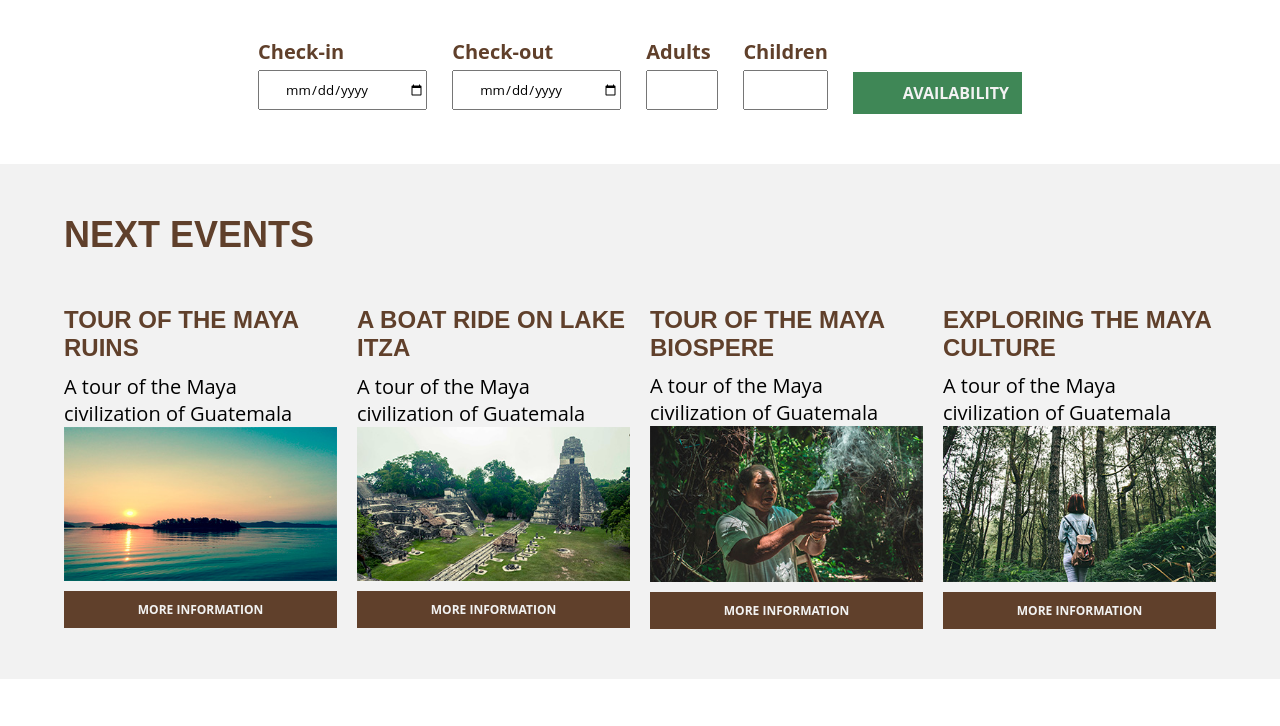
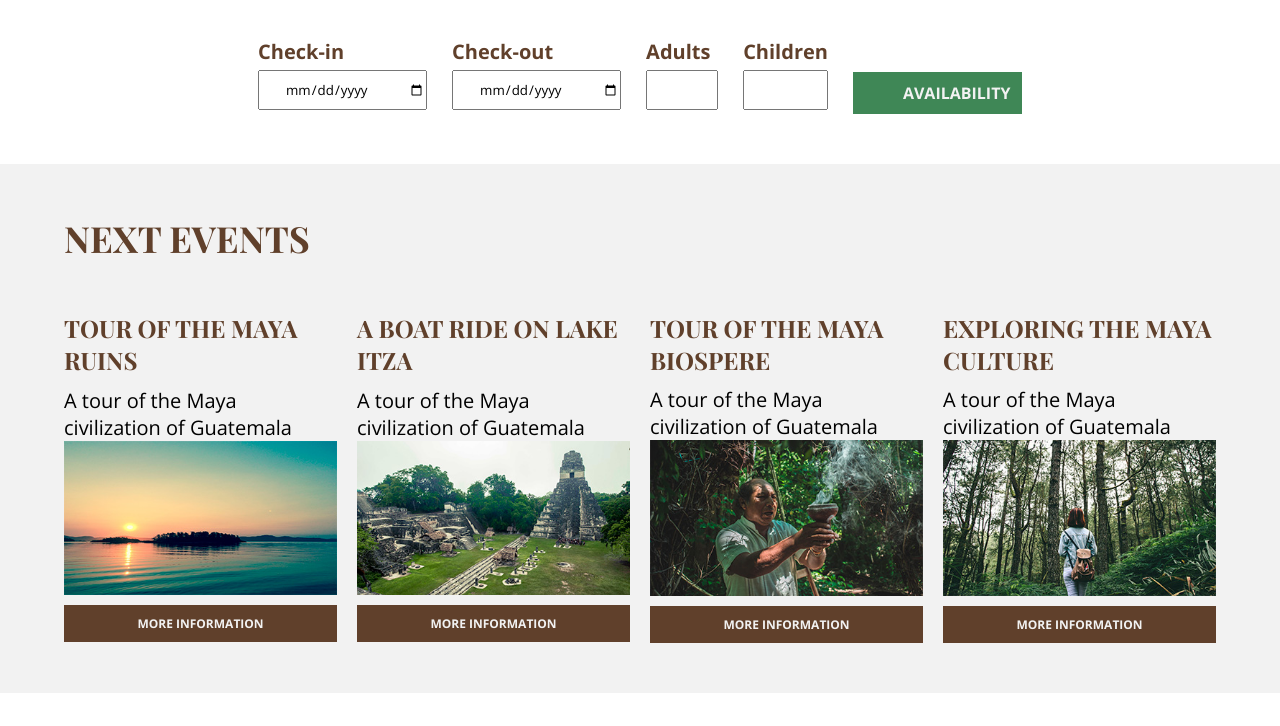
Before and after one commit to WalterKstro/hotel-maya-source, a website built with webpack: page dist/index.html in a window 1280 px wide. Shown: the part 657-1383 px from the top of the page. Built offline with nearby package versions, Linux system fonts and the light colour scheme; files whose address does not match are found by name.

Commit message:
Update cdn dist

```diff
--- a/dist/index.html
+++ b/dist/index.html
@@ -12,6 +12,8 @@
    <title>HOME | MAYA HOTEL</title>
    <meta name=description content="">
    <meta name=viewport content="width=device-width,initial-scale=1">
+   <link href="https://fonts.googleapis.com/css?family=Playfair+Display:400,700" rel=stylesheet>
+   <link href="https://fonts.googleapis.com/css?family=Open+Sans:400,700" rel=stylesheet>
 <meta name="viewport" content="width=device-width, initial-scale=1, shrink-to-fit=no"><link href="css/js.62db3fe7d6efb2fb8b66.css" rel="stylesheet"></head>
 
 <body>
```
